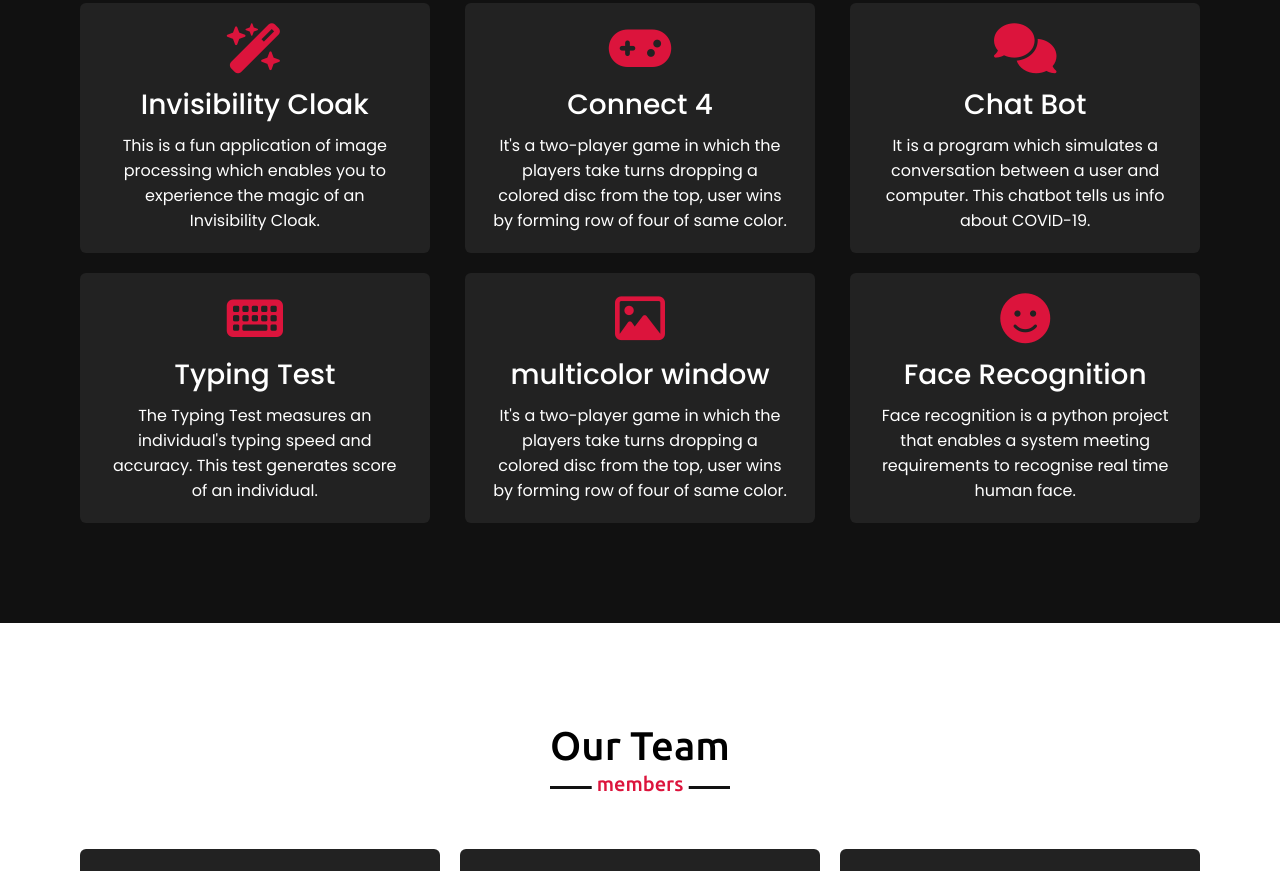
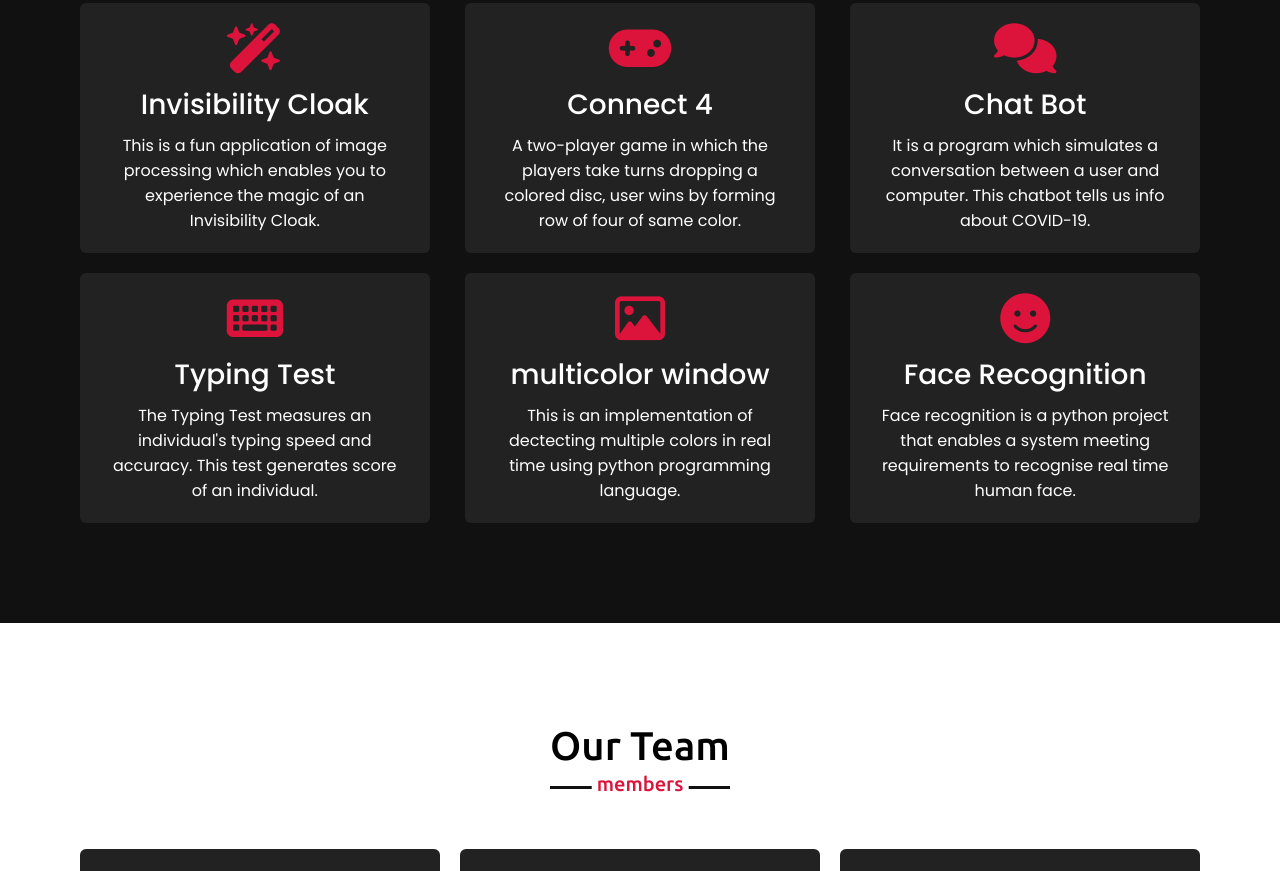
Before and after one commit to FrostyFlamingo/team-hyperscript, a plain HTML site: page index.html in a window 1280 px wide. Shown: the part 1776-2647 px from the top of the page. Drawn offline with nearby package versions, Linux system fonts and the light colour scheme.

Commit message:
Update index.html

```diff
--- a/index.html
+++ b/index.html
@@ -76,7 +76,7 @@
                         <div class="box">
                             <i class="fa fa-gamepad"></i>
                             <div class="text">Connect 4</div>
-                            <p>It's a two-player game in which the players take turns dropping a colored disc from the top, user wins by forming row of four of same color.</p>
+                            <p>A two-player game in which the players take turns dropping a colored disc, user wins by forming row of four of same color.</p>
                         </div>
                     </a>
                 </div>
@@ -105,7 +105,7 @@
                         <div class="box">
                             <i class="fa fa-image"></i>
                             <div class="text">multicolor window</div>
-                            <p>It's a two-player game in which the players take turns dropping a colored disc from the top, user wins by forming row of four of same color.</p>
+                            <p>This is an implementation of dectecting multiple colors in real time using python programming language.</p>
                         </div>
                     </a>
                 </div>
@@ -246,8 +246,6 @@
          <span>Created By <a href="#">HYPERSCRIPT</a> With <span class="fa fa-heart"></span></span>
      </footer>
 
-
-
      <script src="script.js"></script>
 
 </body>
```
